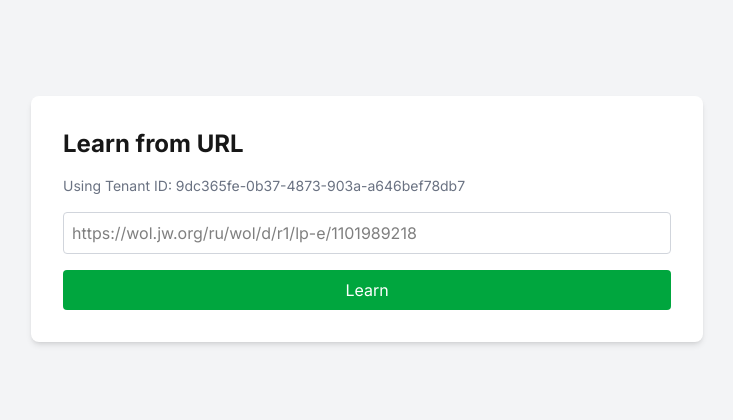
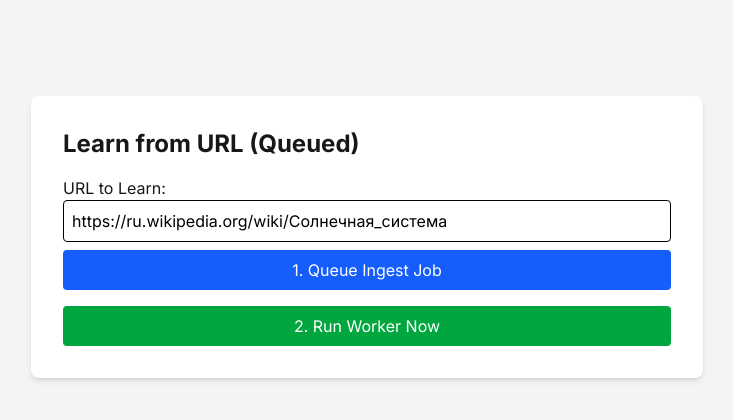
Before and after one commit to scriptura-plus/ai-concierge, a Next.js app: page /learn in a window 1280 px wide. Shown: the top 420 px of the page, without its empty margins (273-1006 px from the left). Built offline with nearby package versions, Linux system fonts and the light colour scheme.

Commit message:
feat: Add manual worker trigger UI

```diff
--- a/src/app/learn/page.tsx
+++ b/src/app/learn/page.tsx
@@ -3,68 +3,89 @@
 import { useState } from 'react';
 
 export default function LearnPage() {
-  const [url, setUrl] = useState('');
-  const [message, setMessage] = useState('');
+  const [url, setUrl] = useState('https://ru.wikipedia.org/wiki/Солнечная_система');
+  const [ingestResponse, setIngestResponse] = useState('');
+  const [workerResponse, setWorkerResponse] = useState('');
   const [loading, setLoading] = useState(false);
+  const [workerLoading, setWorkerLoading] = useState(false);
 
-  // Используем ID нашего тестового клиента
   const tenantId = '9dc365fe-0b37-4873-903a-a646bef78db7';
 
-  const handleSubmit = async (e: React.FormEvent) => {
-    e.preventDefault();
-    setMessage('');
+  const handleIngest = async () => {
+    setIngestResponse('');
+    setWorkerResponse('');
     setLoading(true);
-
     try {
-      // ИСПРАВЛЕНИЕ: Вызываем правильный маршрут /api/learn-url
-      const response = await fetch('/api/learn-url', {
+      const response = await fetch('/api/ingest', {
         method: 'POST',
-        headers: {
-          'Content-Type': 'application/json',
-        },
+        headers: { 'Content-Type': 'application/json' },
         body: JSON.stringify({ url: url, tenantId: tenantId }),
       });
-
       const data = await response.json();
-
-      if (!response.ok) {
-        throw new Error(data.error || 'Something went wrong');
-      }
-
-      setMessage(`Success!\nDocument ID: ${data.documentId}\nChunks Stored: ${data.chunksStored}`);
-
+      if (!response.ok) throw new Error(data.error || 'Something went wrong');
+      setIngestResponse(JSON.stringify(data, null, 2));
     } catch (error: any) {
-      setMessage(`Error: ${error.message}`);
+      setIngestResponse(`Error: ${error.message}`);
     } finally {
       setLoading(false);
     }
   };
 
+  const handleRunWorker = async () => {
+    setWorkerResponse('');
+    setWorkerLoading(true);
+    try {
+      // Мы используем GET, так как наш воркер настроен на GET
+      const response = await fetch('/api/worker');
+      const data = await response.json();
+      if (!response.ok) throw new Error(data.error || 'Something went wrong');
+      setWorkerResponse(JSON.stringify(data, null, 2));
+    } catch (error: any) {
+      setWorkerResponse(`Error: ${error.message}`);
+    } finally {
+      setWorkerLoading(false);
+    }
+  };
+
   return (
     <main className="min-h-screen flex-col items-center justify-center p-24 bg-gray-100">
-      <div className="w-full max-w-2xl mx-auto bg-white p-8 rounded-lg shadow-md">
-        <h1 className="text-2xl font-bold mb-4">Learn from URL</h1>
-        <p className="text-sm text-gray-500 mb-4">Using Tenant ID: {tenantId}</p>
-        <form onSubmit={handleSubmit}>
+      <div className="w-full max-w-2xl mx-auto bg-white p-8 rounded-lg shadow-md space-y-4">
+        <h1 className="text-2xl font-bold">Learn from URL (Queued)</h1>
+        <div className="space-y-2">
+          <label>URL to Learn:</label>
           <input
             type="url"
             value={url}
             onChange={(e) => setUrl(e.target.value)}
-            placeholder="https://wol.jw.org/ru/wol/d/r1/lp-e/1101989218"
-            className="w-full p-2 border border-gray-300 rounded mb-4 text-black"
+            className="w-full p-2 border rounded text-black"
           />
           <button
-            type="submit"
-            className="w-full p-2 bg-green-600 text-white rounded hover:bg-green-700"
+            onClick={handleIngest}
+            className="w-full p-2 bg-blue-600 text-white rounded"
             disabled={loading || !url}
           >
-            {loading ? 'Learning...' : 'Learn'}
+            {loading ? 'Queuing...' : '1. Queue Ingest Job'}
           </button>
-        </form>
-        {message && (
-          <div className="mt-4 p-4 bg-gray-50 rounded">
-            <h3 className="font-bold">Result:</h3>
-            <pre className="text-sm text-black whitespace-pre-wrap">{message}</pre>
+        </div>
+        {ingestResponse && (
+          <div>
+            <h3 className="font-bold">Ingest Response:</h3>
+            <pre className="text-sm bg-gray-50 text-black p-2 rounded whitespace-pre-wrap">{ingestResponse}</pre>
+          </div>
+        )}
+        <div className="space-y-2">
+          <button
+            onClick={handleRunWorker}
+            className="w-full p-2 bg-green-600 text-white rounded"
+            disabled={workerLoading}
+          >
+            {workerLoading ? 'Running...' : '2. Run Worker Now'}
+          </button>
+        </div>
+        {workerResponse && (
+           <div>
+            <h3 className="font-bold">Worker Response:</h3>
+            <pre className="text-sm bg-gray-50 text-black p-2 rounded whitespace-pre-wrap">{workerResponse}</pre>
           </div>
         )}
       </div>
```
